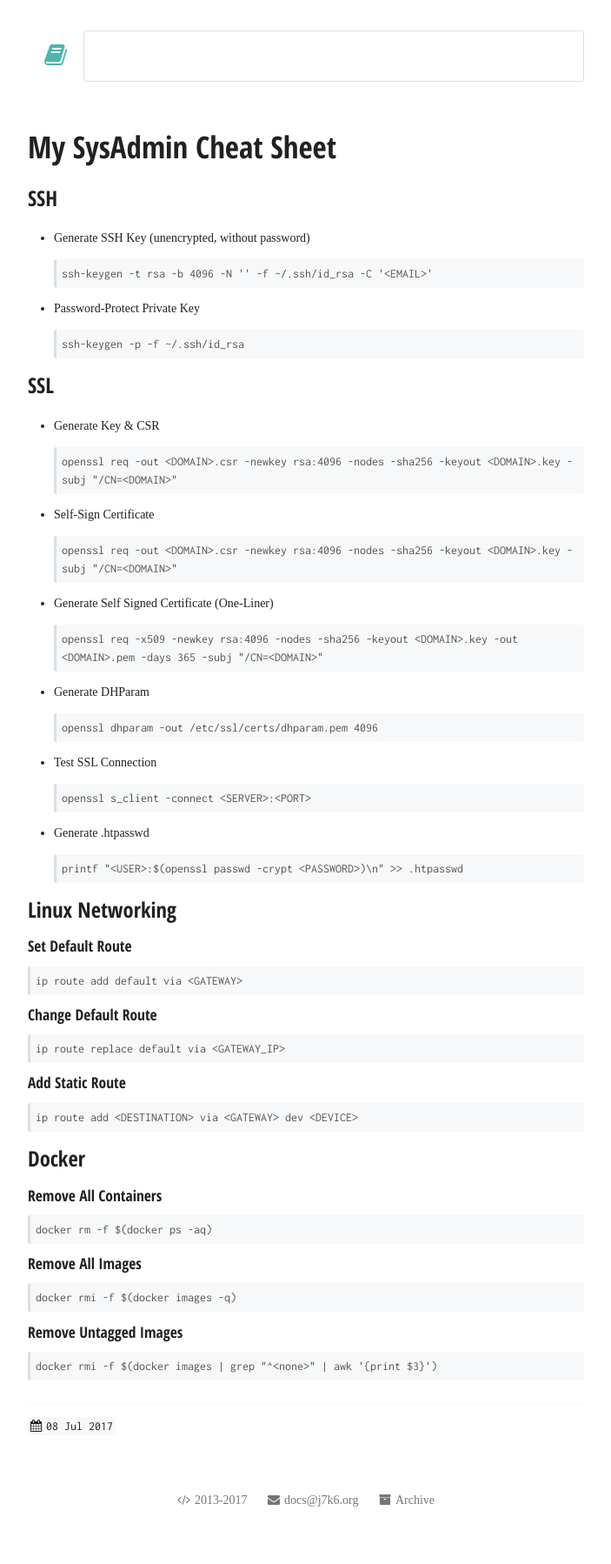
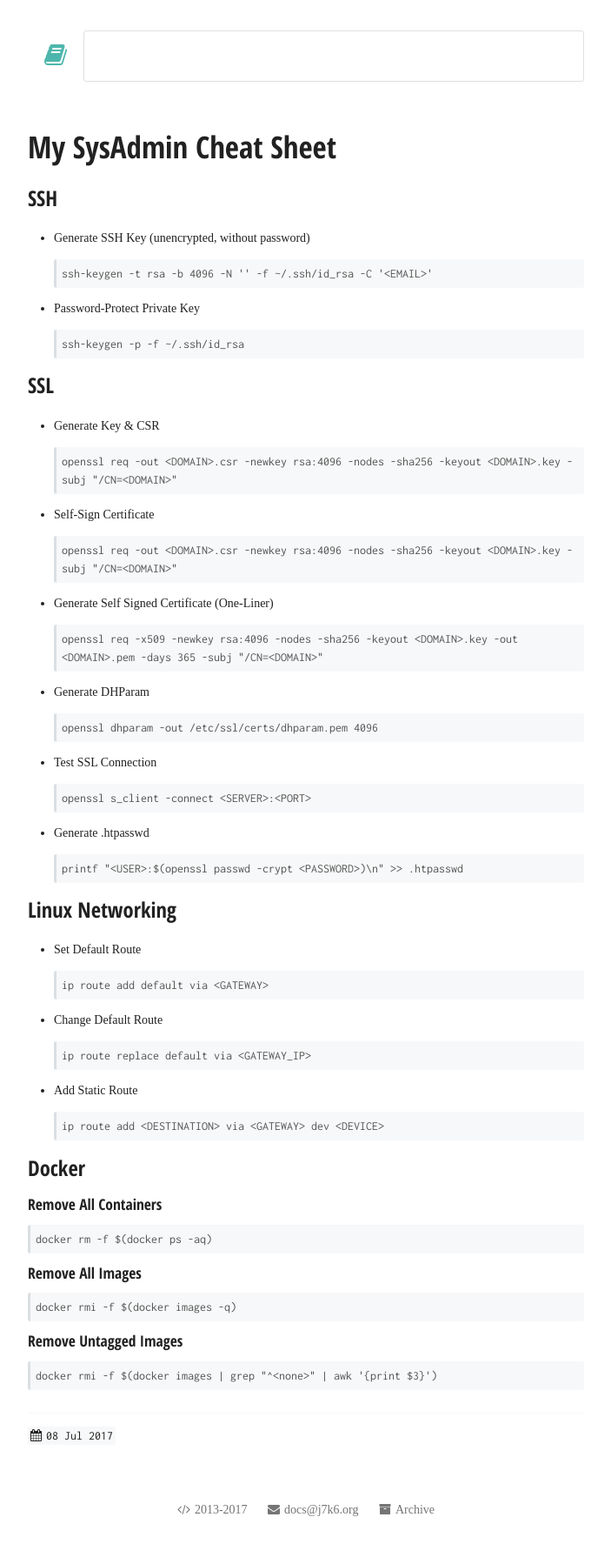
Before and after one commit to gh0st/docs.j7k6.org, a Jekyll site: the page built from _posts/2017-07-08-my-sysadmin-cheat-sheet.md, in a window 1280 px wide. Shown: the whole page at 87% size, without its empty margins (288-991 px from the left). Built offline with Jekyll 4.4.1, drawn with Linux system fonts in a browser that asks for light colours; nearby versions of some CDN libraries; some web fonts are replaced.

Commit message:
my sysadmin cheat sheet

````diff
--- a/_posts/2017-07-08-my-sysadmin-cheat-sheet.md
+++ b/_posts/2017-07-08-my-sysadmin-cheat-sheet.md
@@ -41,21 +41,18 @@ tags: []
   ```
 
 ## Linux Networking
-
-### Set Default Route
-```bash
-ip route add default via <GATEWAY>
-```
-
-### Change Default Route
-```bash
-ip route replace default via <GATEWAY_IP>
-```
-
-### Add Static Route
-```bash
-ip route add <DESTINATION> via <GATEWAY> dev <DEVICE>
-```
+- Set Default Route
+  ```bash
+  ip route add default via <GATEWAY>
+  ```
+- Change Default Route
+  ```bash
+  ip route replace default via <GATEWAY_IP>
+  ```
+- Add Static Route
+  ```bash
+  ip route add <DESTINATION> via <GATEWAY> dev <DEVICE>
+  ```
 
 ## Docker
 ### Remove all Containers
````
